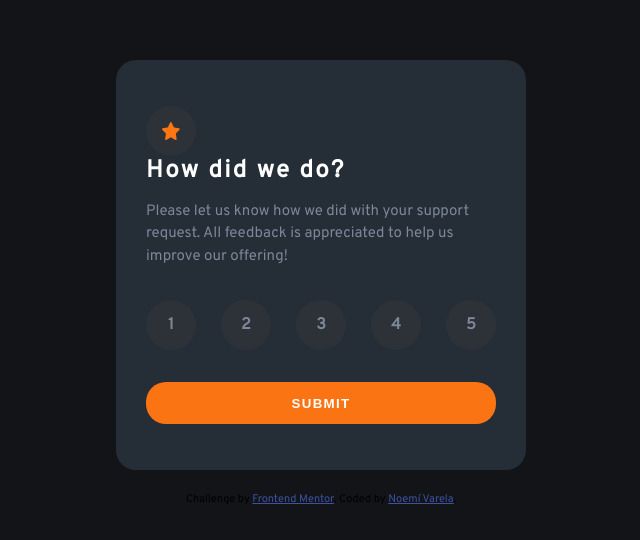
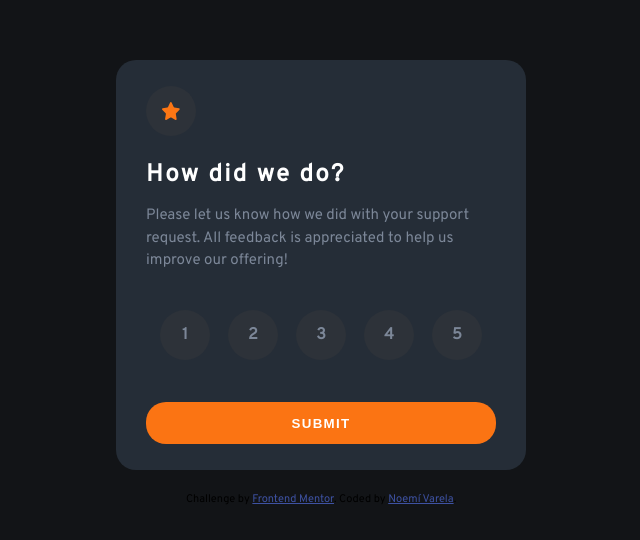
Before and after one commit to noemivarela1/interactive-rating-component-main, a plain HTML site: page index.html in a window 1280 px wide. Shown: the part 114-654 px from the top of the page, without its empty margins (319-959 px from the left). Drawn offline with Linux system fonts and the light colour scheme.

Commit message:
Accessibility and other errors and warnings corrected

```diff
--- a/css/style.css
+++ b/css/style.css
@@ -16,6 +16,9 @@ h1{
     color:hsl(0, 0%, 100%);
     margin:0px;
     letter-spacing:0.1em;
+}
+#question{
+    margin-top:1em;
 }
 @media only screen and (max-width:449px){
     main{
@@ -39,7 +42,7 @@ h1{
         align-items:center;
     }
 }
-figure,.rate{
+#figure,.rate{
     height:50px;
     width:50px;
     border-radius:50%;
@@ -85,11 +88,12 @@ p{
     background-color:hsl(25, 97%, 53%);
     color:hsl(0, 0%, 100%);
 }
-section{
+fieldset{
     display:flex;
     justify-content:space-between;
     margin-top:2em;
     margin-bottom:2em;
+    border:none;
 }
 article{
     margin:30px;
@@ -139,3 +143,6 @@ input[type="radio"]{
   .attribution a {
     color: hsl(228, 45%, 44%);
   }
+  legend{
+    display:none;
+  }
--- a/index.html
+++ b/index.html
@@ -8,43 +8,8 @@
 
   <link rel="icon" type="image/png" sizes="32x32" href="./images/favicon-32x32.png">
   <link rel="stylesheet" href="css/style.css">
-
+  <script src="./js/script.js"></script>
   <title>Frontend Mentor | Interactive rating component</title>
-  <style>
-
-  </style>
-  <script>
-    function change(id){
-      var radio=document.getElementById(id);
-      console.log(radio);
-      var label=document.getElementById(id+"1");
-      var radios=document.getElementsByClassName("radiorate");
-      var labels=document.getElementsByClassName("rate");
-      for (i=0;i<radios.length;i++){
-        console.log(radios[i]);
-        if (radios[i]==radio){
-          label.style.backgroundColor="hsl(217, 12%, 63%)";
-          label.style.color="hsl(0, 0%, 100%)";
-          var select=document.getElementById("select");
-          select.textContent=i+1;
-        }else{
-          labels[i].style.backgroundColor="hsl(216, 12%, 20%)";
-        }
-      }
-      var btn=document.getElementById("submit");
-      btn.disabled=false;
-    }
-    function changeArticle(){
-      event.preventDefault();
-      //alert("aki");
-      var article1=document.getElementById("rating");
-      var article2=document.getElementById("thanking");
-
-      article2.style.display="flex";
-      article1.style.display="none";
-      console.log(article1);
-    }
-  </script>
 </head>
 
 <body>
@@ -52,21 +17,28 @@
   <!-- Rating state start -->
   <main>
     <article id="rating">
-      <figure>
+      <div id="figure">
         <img src="images/icon-star.svg" id="star" alt="star">
-      </figure>
-      <h1>How did we do?</h1>
-      <form action="" onsubmit="changeArticle(event)">
+      </div>
+      <h1 id="question">How did we do?</h1>
+
       <p>Please let us know how we did with your support request. All feedback is appreciated
         to help us improve our offering!
       </p>
-        <section>
-          <input type="radio" class="radiorate" name="rate" id="one" onchange="change('one')" value="one"><label for="one" class="rate"  id="one1">1</label>
-          <input type="radio" class="radiorate" name="rate" id="two" onchange="change('two')" value="two"><label for="two" class="rate" id="two1">2</label>
-          <input type="radio" class="radiorate" name="rate" id="three" onchange="change('three')" value="three"><label for="three" class="rate" id="three1">3</label>
-          <input type="radio" class="radiorate" name="rate" id="four" onchange="change('four')" value="four"><label for="four" class="rate" id="four1">4</label>
-          <input type="radio" class="radiorate" name="rate" id="five" onchange="change('five')" value="five"><label for="five" class="rate" id="five1">5</label>
-        </section>
+      <form action="#" onsubmit="changeArticle(event)">
+        <fieldset>
+          <legend>Rate selection</legend>
+          <input type="radio" class="radiorate" name="rate" id="one" onchange="change('one')" value="one"><label
+            for="one" class="rate" id="one1">1</label>
+          <input type="radio" class="radiorate" name="rate" id="two" onchange="change('two')" value="two"><label
+            for="two" class="rate" id="two1">2</label>
+          <input type="radio" class="radiorate" name="rate" id="three" onchange="change('three')" value="three"><label
+            for="three" class="rate" id="three1">3</label>
+          <input type="radio" class="radiorate" name="rate" id="four" onchange="change('four')" value="four"><label
+            for="four" class="rate" id="four1">4</label>
+          <input type="radio" class="radiorate" name="rate" id="five" onchange="change('five')" value="five"><label
+            for="five" class="rate" id="five1">5</label>
+        </fieldset>
 
         <button id="submit" disabled>Submit</button>
       </form>
@@ -90,7 +62,7 @@
     <!-- Thank you state end -->
   </main>
 
-  <div class="attribution">
+  <div class="attribution" role="contentinfo">
     Challenge by <a href="https://www.frontendmentor.io?ref=challenge" target="_blank">Frontend Mentor</a>.
     Coded by <a href="#">Noemí Varela</a>.
   </div>
--- /dev/null
+++ b/js/script.js
@@ -0,0 +1,29 @@
+function change(id){
+    var radio=document.getElementById(id);
+    console.log(radio);
+    var label=document.getElementById(id+"1");
+    var radios=document.getElementsByClassName("radiorate");
+    var labels=document.getElementsByClassName("rate");
+    for (i=0;i<radios.length;i++){
+      console.log(radios[i]);
+      if (radios[i]==radio){
+        label.style.backgroundColor="hsl(217, 12%, 63%)";
+        label.style.color="hsl(0, 0%, 100%)";
+        var select=document.getElementById("select");
+        select.textContent=i+1;
+      }else{
+        labels[i].style.backgroundColor="hsl(216, 12%, 20%)";
+      }
+    }
+    var btn=document.getElementById("submit");
+    btn.disabled=false;
+  }
+  function changeArticle(event){
+    event.preventDefault();
+    var article1=document.getElementById("rating");
+    var article2=document.getElementById("thanking");
+
+    article2.style.display="flex";
+    article1.style.display="none";
+    console.log(article1);
+  }
```
Lines whose indentation alone changed are shown as unchanged.
